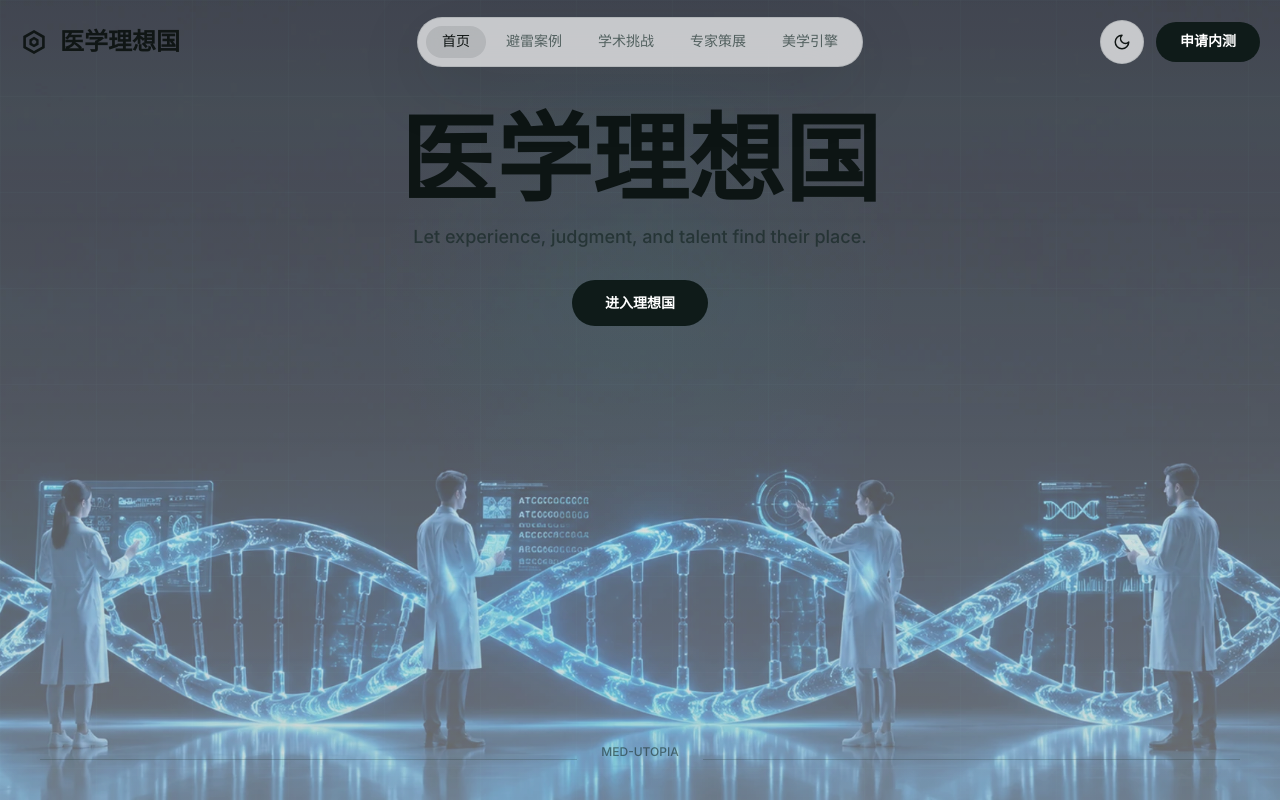
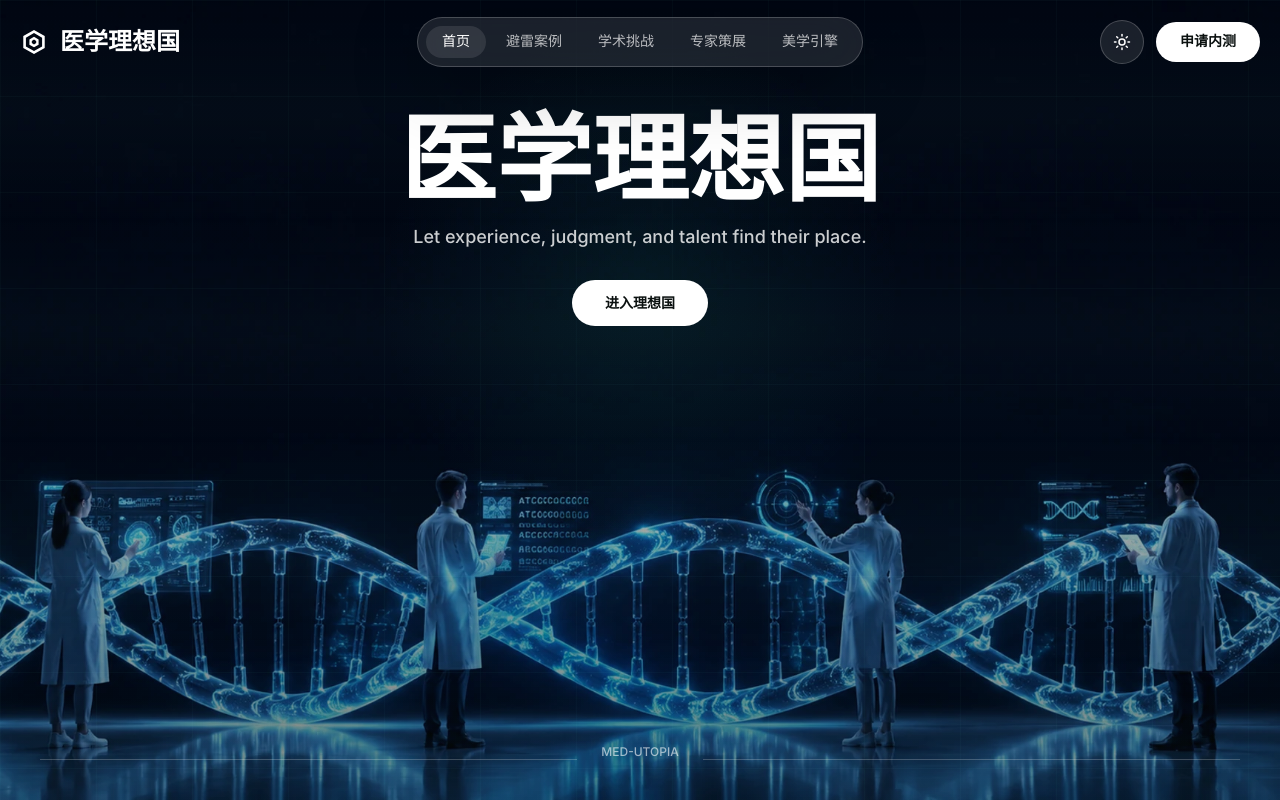
Before and after one commit to stothersfaylynn-rgb/med-utopia-lithos-cover, a React (Vite) app: page / in a window 1280 px wide. Built offline with nearby package versions, Linux system fonts and the light colour scheme.

Commit message:
feat: default to dark theme

```diff
--- a/src/theme.tsx
+++ b/src/theme.tsx
@@ -16,7 +16,7 @@ function getInitialTheme(): Theme {
     return persistedTheme;
   }
 
-  return window.matchMedia?.('(prefers-color-scheme: dark)').matches ? 'dark' : 'light';
+  return 'dark';
 }
 
 export function ThemeProvider({ children }: { children: ReactNode }) {
```
Also changed, not shown: 4 other files (tests, documents, lock files or other folders).
